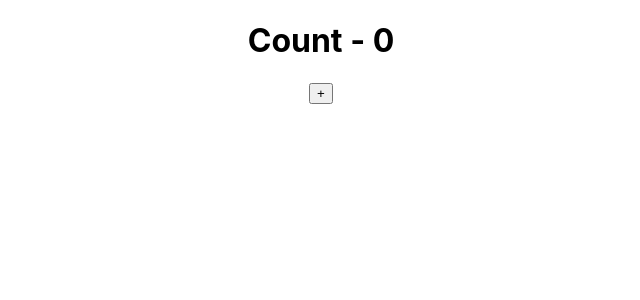
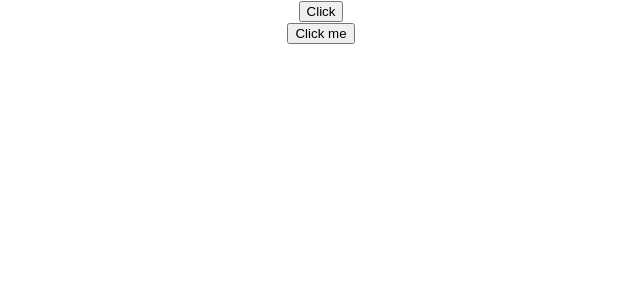
Before and after one commit to nihalshanp/learning-react, a React (Create React App) app: page / in a window 1280 px wide. Shown: the top 300 px of the page, without its empty margins (319-959 px from the left). Built offline with nearby package versions, Linux system fonts and the light colour scheme.

Commit message:
created basic click event handler

```diff
--- a/src/App.js
+++ b/src/App.js
@@ -4,7 +4,9 @@ import './App.css';
 //import Func from './Component/func'
 //import Class from './Component/class'
 // import Message from './Component/message'
-import Counter from './Component/Counter/Counter'
+//import Counter from './Component/Counter/Counter'
+import FuncClick from './Component/FuncClick'
+import ClassClick from './Component/ClassClick'
 class App extends Component {
   render(){
   return (
@@ -21,9 +23,10 @@ class App extends Component {
       <Class name="Nihal" age="13"/>
       <Class name="Shan" age="18"/>
       <Class name="p" age="20"/>
+      <Counter/>
       <Message/>*/}
-      <Counter/>
-
+      <FuncClick/>
+      <ClassClick/>
     </div>
   );
   }
--- /dev/null
+++ b/src/Component/ClassClick.js
@@ -0,0 +1,14 @@
+import React, {Component} from 'react'
+
+export default class ClassClick extends Component {
+    ClassClick(){
+        console.log('button Clicked');
+    }
+    render(){
+        return(
+            <div>
+                <button onClick={this.classClick}>Click me</button>
+            </div>
+    )
+    }
+}
--- /dev/null
+++ b/src/Component/FuncClick.js
@@ -0,0 +1,15 @@
+import React from 'react'
+
+const FuncClick = () => {
+    function clickEvent(){
+        console.log('Button Clicked')
+    }
+    return(
+        <div>
+            <button onClick={clickEvent}>Click</button>
+
+        </div>
+    )
+}
+
+export default FuncClick;
```
